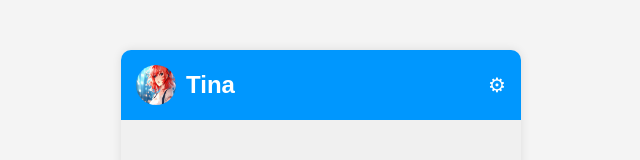
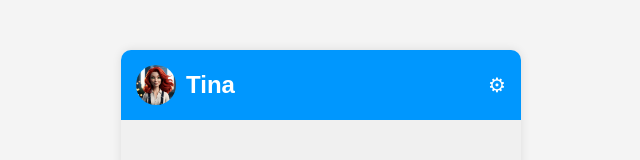
Before and after one commit to Eliobros/Tina-Chat, a plain HTML site: page chat.html in a window 1280 px wide. Shown: the top 160 px of the page, without its empty margins (319-959 px from the left). Drawn offline with Linux system fonts and the light colour scheme.

Commit message:
Update chat.html

```diff
--- a/chat.html
+++ b/chat.html
@@ -9,7 +9,7 @@
 <body>
     <div class="chat-container">
         <div class="header-component">
-            <img src="anime-girl-with-red-hair-headphones-looking-camera-generative-ai_958165-22321.jpg" alt="Tina Avatar" class="avatar">
+            <img src="tina-logo.jpg" alt="Tina Avatar" class="avatar">
             <h2>Tina</h2>
             <span class="settings-icon">&#9881;</span>
         </div>
```
